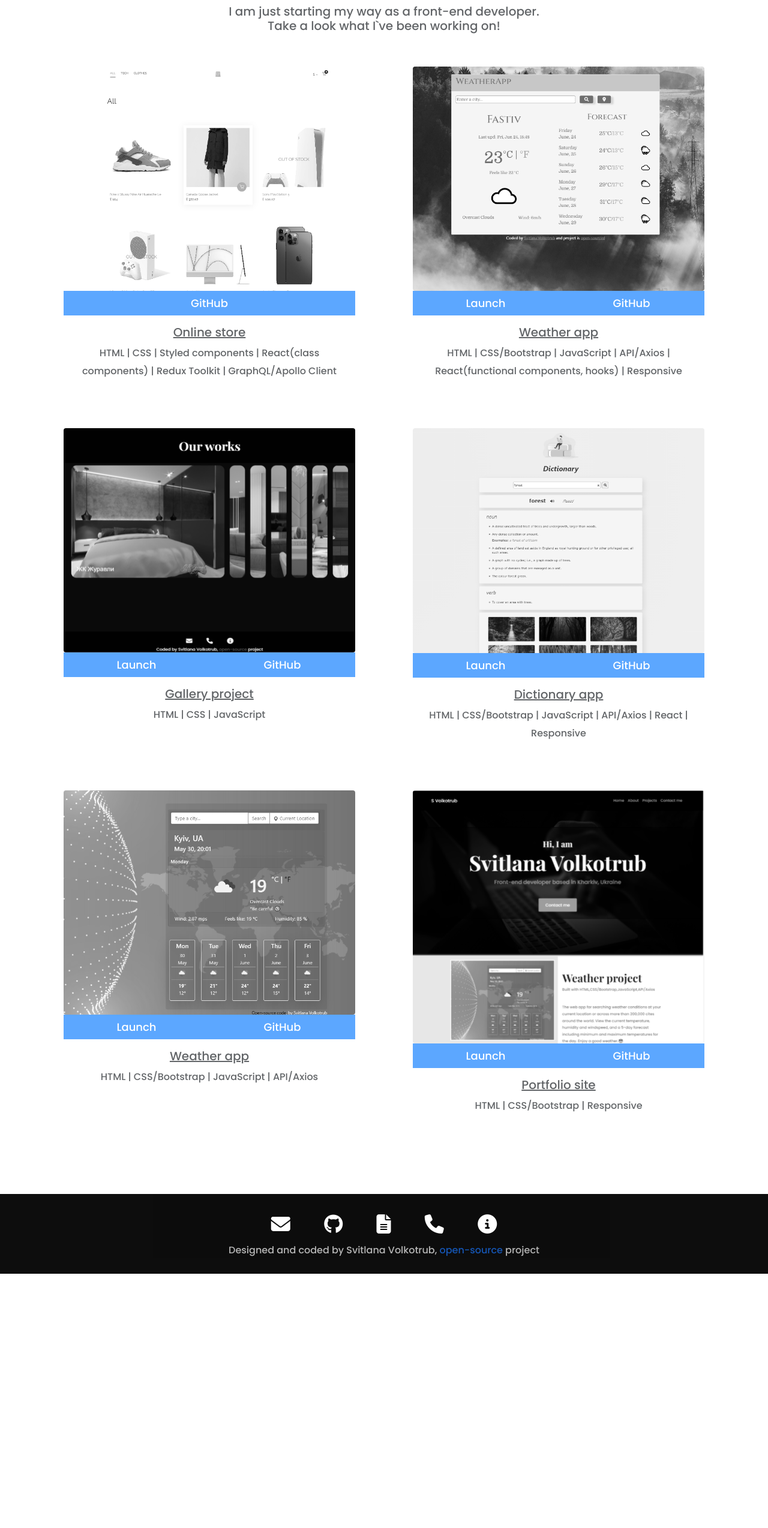
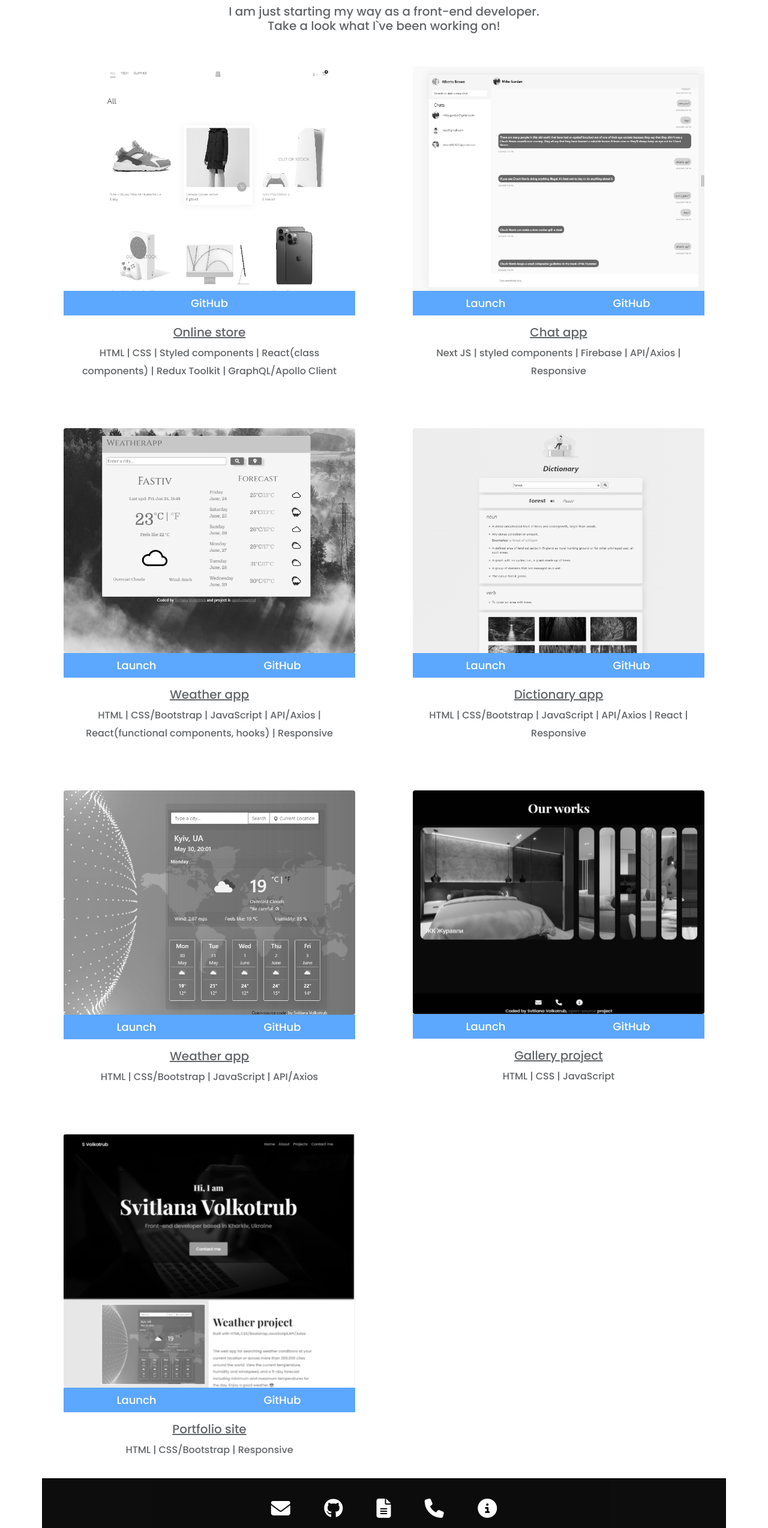
Before and after one commit to SVolkotrub/SheCodes-portfolio, a website: page projects.html in a window 1280 px wide. Shown: the part 189-2737 px from the top of the page at 60% size. Before the commit the page ends 2313 px from the top, so only its background shows below. Drawn offline with nearby package versions, Linux system fonts and the light colour scheme.

Commit message:
added new project

```diff
--- a/projects.html
+++ b/projects.html
@@ -78,46 +78,51 @@
             </div>
             <div class="col-md-6 m-0 px-2 px-md-5">
                 <div class="col-12">
-                <img src="/images/weather-react.png" alt="Weather app" class="img-fluid rounded img-homepage" title="Weather forecast">
+                    <img src="/images/messenger.png" alt="Chat app" class="img-fluid rounded img-homepage"
+                        title="Chat app">
                 </div>
                 <div class="row m-0">
                     <div class="col-6 text-center projects-link">
-                    <a href="https://weather-react-volkotrub.netlify.app" target="_blank" title="Go to website hosted on Netlify">Launch</a>
+                        <a href="https://messenger-sv.netlify.app/" target="_blank"
+                            title="Go to website hosted on Netlify">Launch</a>
                     </div>
                     <div class="col-6 text-center projects-link">
-                    <a href="https://github.com/SVolkotrub/Volkotrub-weather-react" target="_blank"  title="Go to repository on GitHub">GitHub</a>
+                        <a href="https://github.com/SVolkotrub/messenger-sv-nextjs" target="_blank"
+                            title="Go to repository on GitHub">GitHub</a>
                     </div>
                 </div>
                 <div class="row mt-3 mb-3">
                     <div class="col-md-12 m-0 px-3">
-                    <h5 class="text-decoration-underline">Weather app</h5>
-                    <p class="text-center">HTML | CSS/Bootstrap | JavaScript | API/Axios | React(functional components, hooks) | Responsive</p>
+                        <h5 class="text-decoration-underline">Chat app</h5>
+                        <p class="text-center">Next JS | styled components | Firebase | API/Axios | Responsive</p>
                     </div>
                 </div>
             </div>
+
         </div>
 
 
         <div class="row mt-5">
             <div class="col-md-6 m-0 px-2 px-md-5">
                 <div class="col-12">
-                    <img src="/images/gallery.png" alt="Weather app" class="img-fluid rounded img-homepage"
+                    <img src="/images/weather-react.png" alt="Weather app" class="img-fluid rounded img-homepage"
                         title="Weather forecast">
                 </div>
                 <div class="row m-0">
                     <div class="col-6 text-center projects-link">
-                        <a href="https://gallery-volkotrub.netlify.app/" target="_blank"
+                        <a href="https://weather-react-volkotrub.netlify.app" target="_blank"
                             title="Go to website hosted on Netlify">Launch</a>
                     </div>
                     <div class="col-6 text-center projects-link">
-                        <a href="https://github.com/SVolkotrub/Gallery" target="_blank"
+                        <a href="https://github.com/SVolkotrub/Volkotrub-weather-react" target="_blank"
                             title="Go to repository on GitHub">GitHub</a>
                     </div>
                 </div>
                 <div class="row mt-3 mb-3">
                     <div class="col-md-12 m-0 px-3">
-                        <h5 class="text-decoration-underline">Gallery project</h5>
-                        <p class="text-center">HTML | CSS | JavaScript</p>
+                        <h5 class="text-decoration-underline">Weather app</h5>
+                        <p class="text-center">HTML | CSS/Bootstrap | JavaScript | API/Axios | React(functional components, hooks) |
+                            Responsive</p>
                     </div>
                 </div>
             </div>
@@ -168,6 +173,30 @@
                     </div>
                     <div class="col-md-6 m-0 px-2 px-md-5">
                         <div class="col-12">
+                            <img src="/images/gallery.png" alt="Weather app" class="img-fluid rounded img-homepage"
+                                title="Weather forecast">
+                        </div>
+                        <div class="row m-0">
+                            <div class="col-6 text-center projects-link">
+                                <a href="https://gallery-volkotrub.netlify.app/" target="_blank"
+                                    title="Go to website hosted on Netlify">Launch</a>
+                            </div>
+                            <div class="col-6 text-center projects-link">
+                                <a href="https://github.com/SVolkotrub/Gallery" target="_blank"
+                                    title="Go to repository on GitHub">GitHub</a>
+                            </div>
+                        </div>
+                        <div class="row mt-3 mb-3">
+                            <div class="col-md-12 m-0 px-3">
+                                <h5 class="text-decoration-underline">Gallery project</h5>
+                                <p class="text-center">HTML | CSS | JavaScript</p>
+                            </div>
+                        </div>
+                    </div>
+                </div>
+                <div class="row mt-5">
+                    <div class="col-md-6 m-0 px-2 px-md-5">
+                        <div class="col-12">
                             <img src="/images/portfolio.png" alt="Online store" class="img-fluid rounded img-homepage"
                                 title="Portfolio site">
                         </div>
@@ -185,7 +214,6 @@
                             <div class="col-md-12 m-0 px-3">
                                 <h5 class="text-decoration-underline">Portfolio site</h5>
                                 <p class="text-center">HTML | CSS/Bootstrap | Responsive</p>
-                            </div>
                             </div>
                         </div>
                     </div>
```
Also changed, not shown: index.html (+24 -0 lines), images/messenger.png (added). Lines whose indentation alone changed are shown as unchanged.
